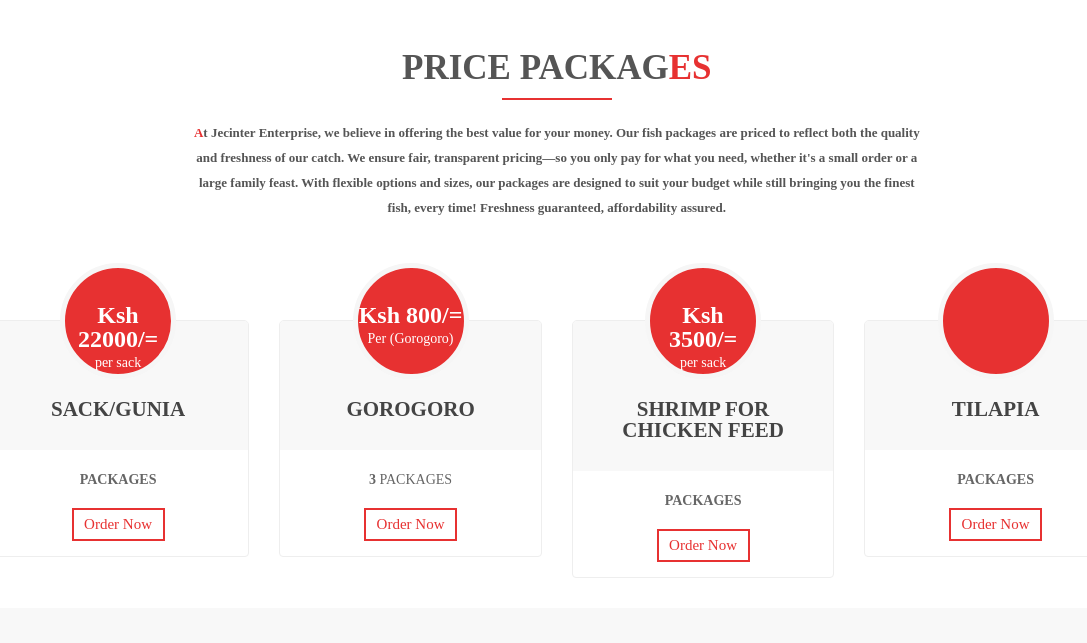
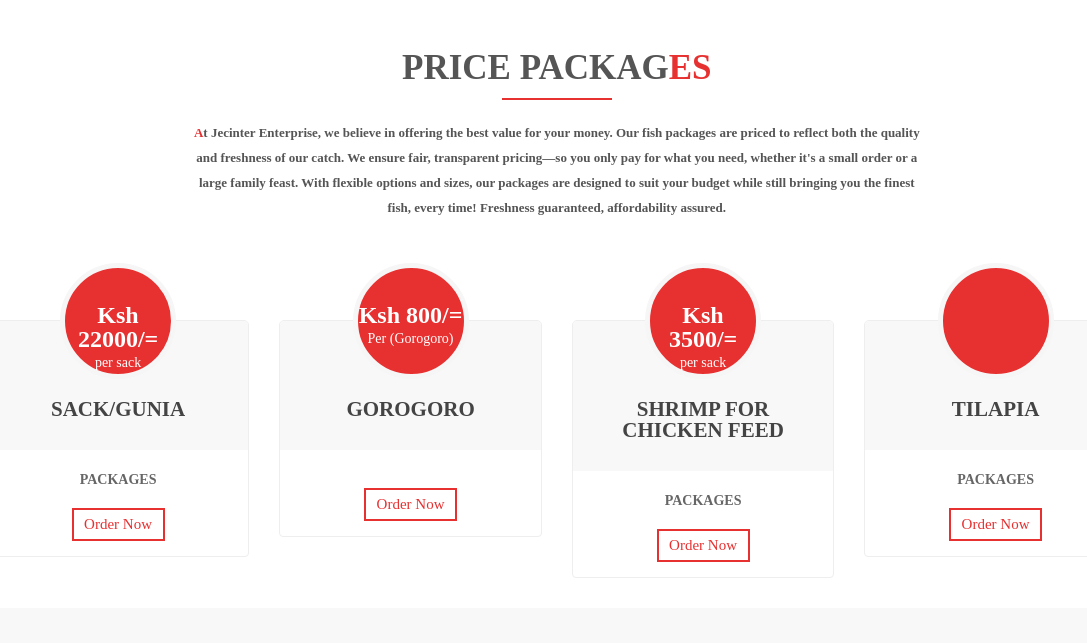
Before and after one commit to Mosesodhiambooo/Jecinter-Enterprises, a plain HTML site: page index.html in a window 1280 px wide. Shown: the part 2593-3236 px from the top of the page, without its empty margins (96-1183 px from the left). Drawn offline with Linux system fonts and the light colour scheme; a script that the page names is missing; a web font is replaced by a local one.

Commit message:
Update index.html

```diff
--- a/index.html
+++ b/index.html
@@ -269,7 +269,7 @@
               </div>
               <div class="plan-name"> GOROGORO</div>
             </li>
-            <li><strong>3</strong> PACKAGES</li>
+            <li><strong></strong></li>
 <!--             <li><strong>300GB</strong> DISK SPACE</li> -->
 <!--             <li><strong>UNLIMITED</strong> BANDWIDTH</li> -->
 <!--             <li>SHARED SSL CERTIFICATE</li> -->
```
